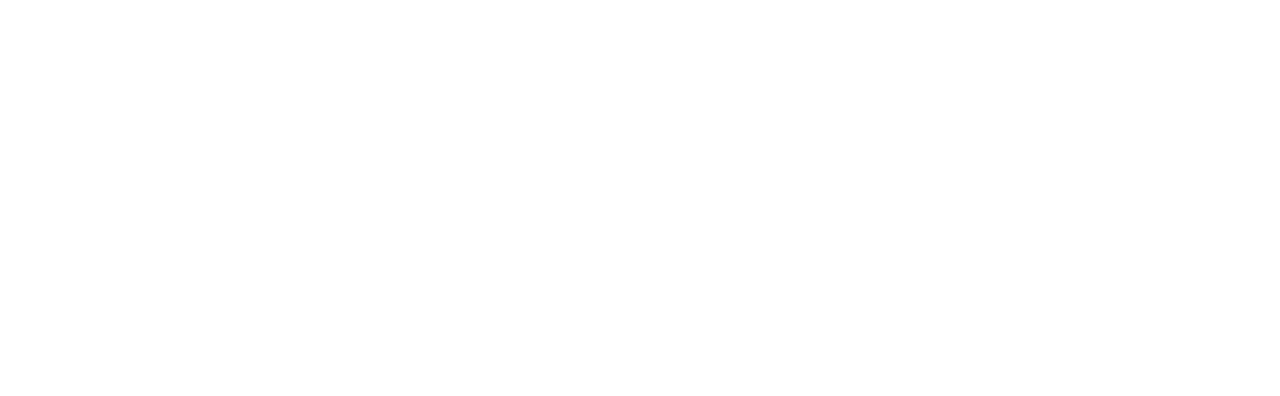
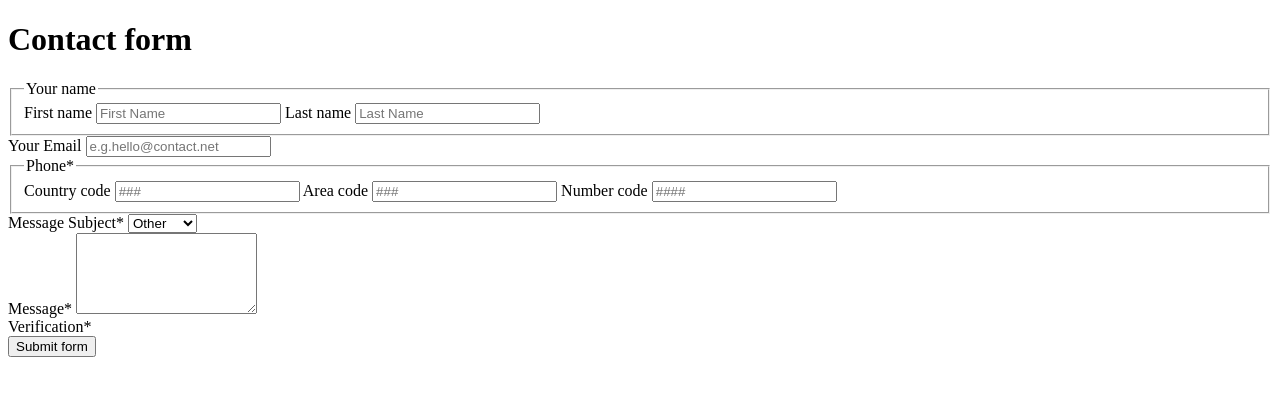
Before and after one commit to Sabinapa/Front-end-academy-2025-povio, a plain HTML site: page homework/lession02/contact-form/contact.html in a window 1280 px wide. Drawn offline with Linux system fonts and the light colour scheme.

Commit message:
Added contact form HTML

```diff
--- a/homework/lession02/contact-form/contact.html
+++ b/homework/lession02/contact-form/contact.html
@@ -5,5 +5,86 @@
     <meta name="viewport" content="width=device-width, initial-scale=1.0" />
     <title>Contact form</title>
   </head>
-  <body></body>
+  <body>
+    <main>
+      <h1>Contact form</h1>
+
+      <form>
+        <fieldset>
+          <!--Group of input-->
+          <legend>Your name</legend>
+          <!--Main label-->
+          <label for="first-name">First name</label>
+          <input
+            type="text"
+            id="first-name"
+            name="first-name"
+            placeholder="First Name"
+          />
+          <label for="last-name">Last name</label>
+          <input
+            type="text"
+            id="last-name"
+            name="last-name"
+            placeholder="Last Name"
+          />
+        </fieldset>
+        <div>
+          <label for="email"> Your Email</label>
+          <input
+            type="email"
+            id="email"
+            name="email"
+            placeholder="e.g.hello@contact.net"
+          />
+        </div>
+        <fieldset>
+          <legend>Phone*</legend>
+
+          <label for="phone-country">Country code</label>
+          <input
+            type="tel"
+            id="phone-country"
+            name="phone-country"
+            placeholder="###"
+            required
+          />
+
+          <label for="phone-area">Area code</label>
+          <input
+            type="tel"
+            id="phone-area"
+            name="phone-area"
+            placeholder="###"
+            required
+          />
+
+          <label for="phone-number">Number code</label>
+          <input
+            type="tel"
+            id="phone-number"
+            name="phone-number"
+            placeholder="####"
+            required
+          />
+        </fieldset>
+        <div>
+          <label for="message-subject">Message Subject*</label>
+          <select id="message-subject" name="message-subject" required>
+            <option value="" disabled selected>Other</option>
+            <option value="help">Help</option>
+            <option value="support">Support</option>
+          </select>
+        </div>
+        <div>
+          <label for="message">Message*</label>
+          <textarea id="message" name="message" rows="5" required> </textarea>
+        </div>
+        <div>
+          <label for="verification">Verification*</label>
+        </div>
+        <button type="submit">Submit form</button>
+      </form>
+    </main>
+  </body>
 </html>
```
